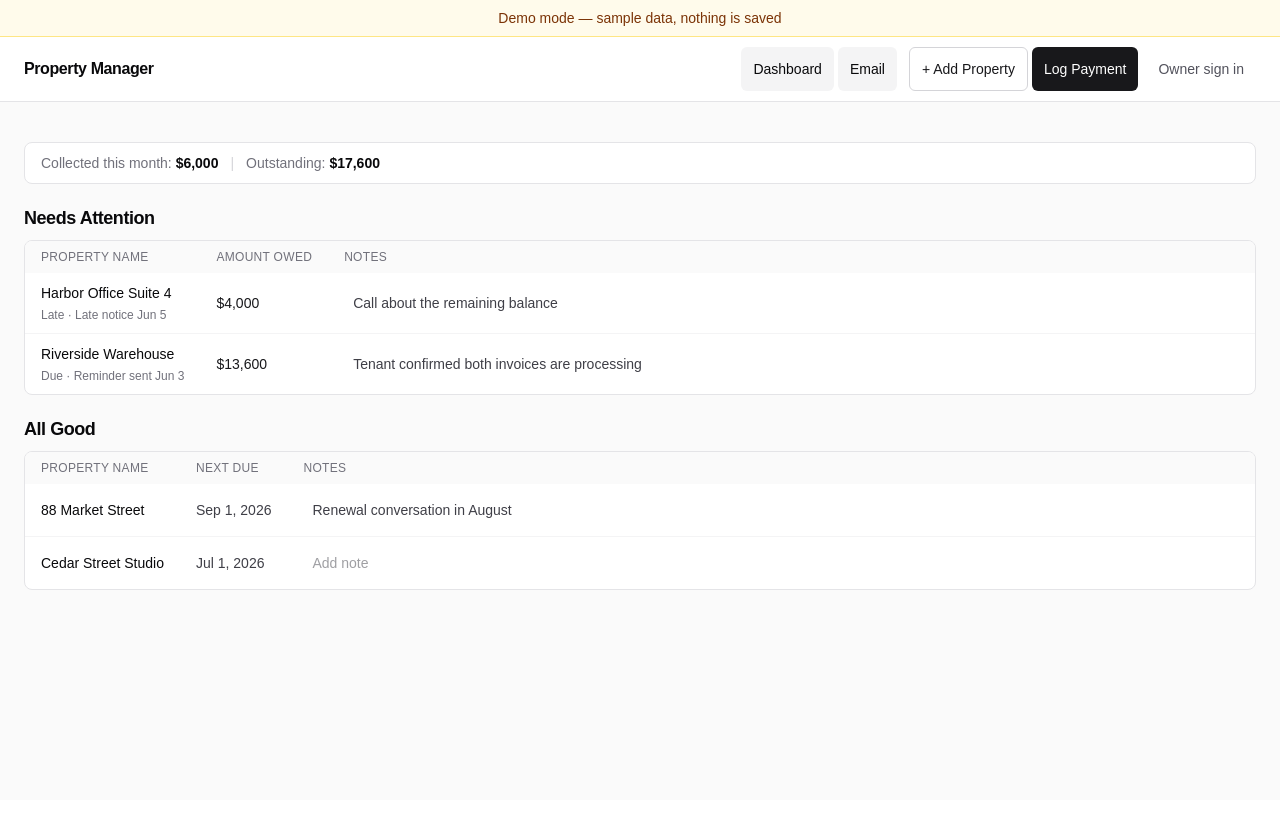
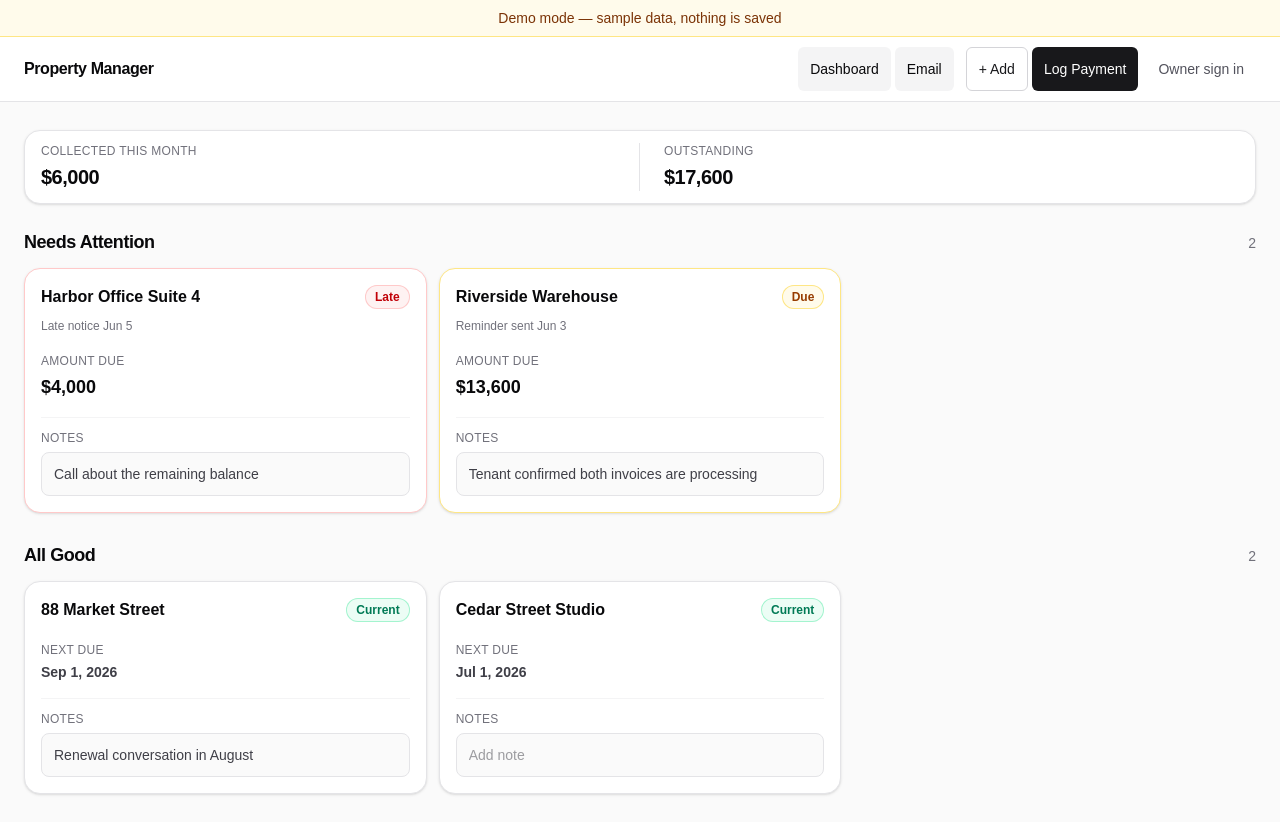
Before and after one commit to naubin4-png/property-management-app, a Next.js app: page /demo in a window 1280 px wide. Before the commit the page ends 800 px from the top, so only its background shows below. Built offline with nearby package versions, Linux system fonts and the light colour scheme.

Commit message:
feat: redesign dashboard as rent status cards

```diff
--- a/components/dashboard-nav.tsx
+++ b/components/dashboard-nav.tsx
@@ -73,18 +73,18 @@ export function TopBar({
             ))}
             {onAddProperty ? (
               <button
-                className={`${actionClass} ml-2 border border-zinc-300 text-zinc-900 hover:bg-zinc-50`}
-                onClick={onAddProperty}
-                type="button"
-              >
-                + Add Property
+              className={`${actionClass} ml-2 border border-zinc-300 text-zinc-900 hover:bg-zinc-50`}
+              onClick={onAddProperty}
+              type="button"
+            >
+                + Add
               </button>
             ) : (
               <Link
                 className={`${actionClass} ml-2 border border-zinc-300 text-zinc-900 hover:bg-zinc-50`}
                 href="/?addProperty=1"
               >
-                + Add Property
+                + Add
               </Link>
             )}
             {onLogPayment ? (
--- a/components/dashboard-view.tsx
+++ b/components/dashboard-view.tsx
@@ -15,10 +15,17 @@ export type DashboardSummary = {
 type DashboardViewProperty = DashboardProperty;
 
 const statusLabels: Record<DashboardStatus, string> = {
-  PAID: "Paid",
+  PAID: "Current",
   DUE: "Due",
   LATE: "Late",
-  NO_LEASE: "No Lease",
+  NO_LEASE: "No lease",
+};
+
+const statusStyles: Record<DashboardStatus, string> = {
+  PAID: "bg-emerald-50 text-emerald-700 ring-emerald-200",
+  DUE: "bg-amber-50 text-amber-800 ring-amber-200",
+  LATE: "bg-red-50 text-red-700 ring-red-200",
+  NO_LEASE: "bg-zinc-100 text-zinc-600 ring-zinc-200",
 };
 
 function formatCurrency(cents: number) {
@@ -32,7 +39,7 @@ function formatCurrency(cents: number) {
 
 function formatDate(date: Date | null) {
   if (!date) {
-    return "—";
+    return "No upcoming rent";
   }
 
   return new Intl.DateTimeFormat("en-US", {
@@ -43,41 +50,30 @@ function formatDate(date: Date | null) {
   }).format(date);
 }
 
-function propertyName(
-  property: DashboardViewProperty,
-  propertyBaseHref: string | null,
-) {
-  if (!propertyBaseHref) {
-    return property.name;
+function StatusBadge({ status }: { status: DashboardStatus }) {
+  return (
+    <span
+      className={`inline-flex shrink-0 rounded-full px-2.5 py-1 text-xs font-semibold ring-1 ring-inset ${statusStyles[status]}`}
+    >
+      {statusLabels[status]}
+    </span>
+  );
+}
+
+function EmailActivity({ property }: { property: DashboardViewProperty }) {
+  if (!property.latestEmail) {
+    return null;
   }
 
   return (
-    <Link
-      className="hover:underline"
-      href={`${propertyBaseHref}/${property.id}`}
-    >
-      {property.name}
-    </Link>
-  );
-}
-
-function AttentionStatus({ property }: { property: DashboardViewProperty }) {
-  const email = property.latestEmail
-    ? ` · ${property.latestEmail.label} ${property.latestEmail.sentAt.toLocaleDateString(
-        "en-US",
-        {
+    <span className="text-xs text-zinc-500">
+      {property.latestEmail.label}{" "}
+      {property.latestEmail.sentAt.toLocaleDateString("en-US", {
         month: "short",
         day: "numeric",
         timeZone: "UTC",
-        },
-      )}`
-    : "";
-
-  return (
-    <p className="mt-1 text-xs font-normal text-zinc-500">
-      {statusLabels[property.status]}
-      {email}
-    </p>
+      })}
+    </span>
   );
 }
 
@@ -88,68 +84,185 @@ function DashboardNote({
   property: DashboardViewProperty;
   onSaveNote?: (leaseId: string, note: string) => Promise<void> | void;
 }) {
-  const [note, setNote] = useState(property.dashboardNote ?? "");
+  const originalNote = property.dashboardNote ?? "";
+  const [note, setNote] = useState(originalNote);
+  const [savedNote, setSavedNote] = useState(originalNote);
+  const [error, setError] = useState<string | null>(null);
   const [isPending, startTransition] = useTransition();
 
   if (!property.leaseId) {
-    return <span className="text-zinc-400">-</span>;
+    return <span className="text-sm text-zinc-400">No active lease</span>;
   }
 
-  return (
-    <input
-      aria-label={`Notes for ${property.name}`}
-      className="h-8 w-full min-w-40 max-w-xs rounded-md border border-transparent bg-transparent px-2 text-sm text-zinc-700 outline-none hover:border-zinc-200 hover:bg-white focus:border-zinc-300 focus:bg-white disabled:opacity-60"
-      disabled={isPending}
-      onBlur={(event) => {
-        const nextNote = event.currentTarget.value;
-        if (nextNote === (property.dashboardNote ?? "")) {
+  function saveNote() {
+    const normalized = note.trim();
+    if (normalized === savedNote) {
       return;
     }
-        startTransition(() => {
-          void (onSaveNote ?? saveDashboardNote)(property.leaseId!, nextNote);
+    if (normalized.length > 500) {
+      setError("Use 500 characters or fewer.");
+      return;
+    }
+
+    setError(null);
+    startTransition(async () => {
+      try {
+        await (onSaveNote ?? saveDashboardNote)(property.leaseId!, normalized);
+        setNote(normalized);
+        setSavedNote(normalized);
+      } catch {
+        setError("Could not save this note.");
+      }
     });
+  }
+
+  const errorId = `note-error-${property.id}`;
+
+  return (
+    <div>
+      <input
+        aria-describedby={error ? errorId : undefined}
+        aria-invalid={error ? true : undefined}
+        aria-label={`Notes for ${property.name}`}
+        className="h-11 w-full rounded-lg border border-zinc-200 bg-zinc-50 px-3 text-sm text-zinc-700 outline-none transition focus:border-zinc-400 focus:bg-white focus:ring-2 focus:ring-zinc-200 disabled:opacity-60"
+        disabled={isPending}
+        maxLength={500}
+        onBlur={saveNote}
+        onClick={(event) => event.stopPropagation()}
+        onChange={(event) => {
+          setNote(event.target.value);
+          setError(null);
         }}
-      onClick={(event) => event.stopPropagation()}
-      onChange={(event) => setNote(event.target.value)}
-      onKeyDown={(event) => event.stopPropagation()}
+        onKeyDown={(event) => {
+          event.stopPropagation();
+          if (event.key === "Enter") {
+            event.currentTarget.blur();
+          }
+        }}
         placeholder="Add note"
         value={note}
       />
+      {error ? (
+        <p className="mt-1 text-xs text-red-700" id={errorId}>
+          {error}
+        </p>
+      ) : null}
+    </div>
   );
 }
 
 export function MoneyBar({ summary }: { summary: DashboardSummary }) {
   return (
-    <section className="rounded-lg border border-zinc-200 bg-white px-4 py-2.5 text-sm text-zinc-700">
-      <div className="flex flex-col gap-2 sm:flex-row sm:items-center sm:gap-0">
-        <span>
-          <span className="font-medium text-zinc-500">
-            Collected this month:
-          </span>{" "}
-          <span className="font-semibold text-zinc-950">
+    <section className="rounded-2xl border border-zinc-200 bg-white px-4 py-3 shadow-sm">
+      <dl className="grid grid-cols-1 gap-3 sm:grid-cols-2 sm:gap-0">
+        <div className="sm:border-r sm:border-zinc-200 sm:pr-6">
+          <dt className="text-xs font-medium uppercase tracking-wide text-zinc-500">
+            Collected this month
+          </dt>
+          <dd className="mt-1 text-xl font-semibold tracking-tight text-zinc-950">
             {formatCurrency(summary.collectedThisMonthCents)}
-          </span>
-        </span>
-        <span className="hidden px-3 text-zinc-300 sm:inline">|</span>
-        <span>
-          <span className="font-medium text-zinc-500">Outstanding:</span>{" "}
-          <span className="font-semibold text-zinc-950">
+          </dd>
+        </div>
+        <div className="sm:pl-6">
+          <dt className="text-xs font-medium uppercase tracking-wide text-zinc-500">
+            Outstanding
+          </dt>
+          <dd className="mt-1 text-xl font-semibold tracking-tight text-zinc-950">
             {formatCurrency(summary.outstandingCents)}
-          </span>
-        </span>
+          </dd>
         </div>
+      </dl>
     </section>
   );
 }
 
-function NeedsAttentionSection({
+function PropertyCard({
+  attention,
+  onOpen,
+  onSaveNote,
+  property,
+}: {
+  attention: boolean;
+  onOpen?: () => void;
+  onSaveNote?: (leaseId: string, note: string) => Promise<void> | void;
+  property: DashboardViewProperty;
+}) {
+  return (
+    <article
+      aria-label={onOpen ? `Open ${property.name}` : undefined}
+      className={`rounded-2xl border bg-white p-4 shadow-sm transition ${
+        onOpen
+          ? "cursor-pointer hover:-translate-y-0.5 hover:shadow-md focus:outline-none focus:ring-2 focus:ring-zinc-400 focus:ring-offset-2"
+          : ""
+      } ${
+        property.status === "LATE"
+          ? "border-red-200"
+          : property.status === "DUE"
+            ? "border-amber-200"
+            : "border-zinc-200"
+      }`}
+      onClick={onOpen}
+      onKeyDown={(event) => {
+        if (onOpen && (event.key === "Enter" || event.key === " ")) {
+          event.preventDefault();
+          onOpen();
+        }
+      }}
+      role={onOpen ? "link" : undefined}
+      tabIndex={onOpen ? 0 : undefined}
+    >
+      <div className="flex items-start justify-between gap-3">
+        <div className="min-w-0">
+          <h3 className="truncate font-semibold text-zinc-950">
+            {property.name}
+          </h3>
+          <div className="mt-1">
+            <EmailActivity property={property} />
+          </div>
+        </div>
+        <StatusBadge status={property.status} />
+      </div>
+
+      <div className="mt-4">
+        <p className="text-xs font-medium uppercase tracking-wide text-zinc-500">
+          {attention ? "Amount due" : "Next due"}
+        </p>
+        <p
+          className={`mt-1 font-semibold ${
+            attention ? "text-lg text-zinc-950" : "text-sm text-zinc-700"
+          }`}
+        >
+          {attention
+            ? formatCurrency(property.amountOwedCents)
+            : formatDate(property.nextDueDate)}
+        </p>
+      </div>
+
+      <div
+        className="mt-4 border-t border-zinc-100 pt-3"
+        onClick={(event) => event.stopPropagation()}
+      >
+        <p className="mb-1.5 text-xs font-medium uppercase tracking-wide text-zinc-500">
+          Notes
+        </p>
+        <DashboardNote onSaveNote={onSaveNote} property={property} />
+      </div>
+    </article>
+  );
+}
+
+function PropertySection({
+  attention,
+  onSaveNote,
   properties,
-  onSaveNote,
   propertyBaseHref,
+  title,
 }: {
+  attention: boolean;
+  onSaveNote?: (leaseId: string, note: string) => Promise<void> | void;
   properties: DashboardViewProperty[];
-  onSaveNote?: (leaseId: string, note: string) => Promise<void> | void;
   propertyBaseHref: string | null;
+  title: string;
 }) {
   const router = useRouter();
 
@@ -157,231 +270,27 @@ function NeedsAttentionSection({
     return null;
   }
 
-  function openProperty(propertyId: string) {
-    if (propertyBaseHref) {
-      router.push(`${propertyBaseHref}/${propertyId}`);
-    }
-  }
-
   return (
     <section>
+      <div className="flex items-baseline justify-between gap-4">
         <h2 className="text-lg font-semibold tracking-tight text-zinc-950">
-        Needs Attention
+          {title}
         </h2>
-
-      <div className="mt-2 hidden overflow-hidden rounded-lg border border-zinc-200 bg-white md:block">
-        <table className="w-full border-collapse text-left text-sm">
-          <thead className="bg-zinc-50 text-xs uppercase tracking-wide text-zinc-500">
-            <tr>
-              <th className="w-px whitespace-nowrap px-4 py-2 font-medium">
-                Property Name
-              </th>
-              <th className="w-40 whitespace-nowrap px-4 py-2 font-medium">
-                Amount Owed
-              </th>
-              <th className="w-full px-4 py-2 font-medium">Notes</th>
-            </tr>
-          </thead>
-          <tbody className="divide-y divide-zinc-100">
+        <span className="text-sm text-zinc-500">{properties.length}</span>
+      </div>
+      <div className="mt-3 grid gap-3 sm:grid-cols-2 xl:grid-cols-3">
         {properties.map((property) => (
-              <tr
-                className={
+          <PropertyCard
+            attention={attention}
+            key={property.id}
+            onOpen={
               propertyBaseHref
-                    ? "cursor-pointer hover:bg-zinc-50"
-                    : "hover:bg-zinc-50"
+                ? () => router.push(`${propertyBaseHref}/${property.id}`)
+                : undefined
             }
-                key={property.id}
-                onClick={() => openProperty(property.id)}
-                onKeyDown={(event) => {
-                  if (
-                    propertyBaseHref &&
-                    (event.key === "Enter" || event.key === " ")
-                  ) {
-                    event.preventDefault();
-                    openProperty(property.id);
-                  }
-                }}
-                tabIndex={propertyBaseHref ? 0 : undefined}
-              >
-                <td className="w-px whitespace-nowrap px-4 py-2.5 font-medium text-zinc-950">
-                  {propertyName(property, propertyBaseHref)}
-                  <AttentionStatus property={property} />
-                </td>
-                <td className="w-40 whitespace-nowrap px-4 py-2.5 font-medium text-zinc-900">
-                  {formatCurrency(property.amountOwedCents)}
-                </td>
-                <td className="w-full px-4 py-2.5">
-                  <DashboardNote onSaveNote={onSaveNote} property={property} />
-                </td>
-              </tr>
-            ))}
-          </tbody>
-        </table>
-      </div>
-
-      <div className="mt-2 space-y-2 md:hidden">
-        {properties.map((property) => (
-          <div
-            className={
-              propertyBaseHref
-                ? "cursor-pointer rounded-lg border border-zinc-200 bg-white p-4 shadow-sm"
-                : "rounded-lg border border-zinc-200 bg-white p-4 shadow-sm"
-            }
-            key={property.id}
-            onClick={() => openProperty(property.id)}
-            onKeyDown={(event) => {
-              if (
-                propertyBaseHref &&
-                (event.key === "Enter" || event.key === " ")
-              ) {
-                event.preventDefault();
-                openProperty(property.id);
-              }
-            }}
-            role={propertyBaseHref ? "link" : undefined}
-            tabIndex={propertyBaseHref ? 0 : undefined}
-          >
-            <p className="font-medium text-zinc-950">
-              {propertyName(property, propertyBaseHref)}
-            </p>
-            <AttentionStatus property={property} />
-            <dl className="mt-4 text-sm">
-              <div>
-                <dt className="text-zinc-500">Amount owed</dt>
-                <dd className="mt-1 font-medium text-zinc-900">
-                  {formatCurrency(property.amountOwedCents)}
-                </dd>
-              </div>
-            </dl>
-            <div className="mt-4">
-              <p className="mb-1 text-xs font-medium uppercase tracking-wide text-zinc-500">
-                Notes
-              </p>
-              <DashboardNote onSaveNote={onSaveNote} property={property} />
-            </div>
-          </div>
-        ))}
-      </div>
-    </section>
-  );
-}
-
-function AllGoodSection({
-  properties,
-  onSaveNote,
-  propertyBaseHref,
-}: {
-  properties: DashboardViewProperty[];
-  onSaveNote?: (leaseId: string, note: string) => Promise<void> | void;
-  propertyBaseHref: string | null;
-}) {
-  const router = useRouter();
-
-  if (properties.length === 0) {
-    return null;
-  }
-
-  function openProperty(propertyId: string) {
-    if (propertyBaseHref) {
-      router.push(`${propertyBaseHref}/${propertyId}`);
-    }
-  }
-
-  return (
-    <section>
-      <h2 className="text-lg font-semibold tracking-tight text-zinc-950">
-        All Good
-      </h2>
-
-      <div className="mt-2 hidden overflow-hidden rounded-lg border border-zinc-200 bg-white md:block">
-        <table className="w-full border-collapse text-left text-sm">
-          <thead className="bg-zinc-50 text-xs uppercase tracking-wide text-zinc-500">
-            <tr>
-              <th className="w-px whitespace-nowrap px-4 py-2 font-medium">
-                Property Name
-              </th>
-              <th className="w-40 whitespace-nowrap px-4 py-2 font-medium">
-                Next Due
-              </th>
-              <th className="w-full px-4 py-2 font-medium">Notes</th>
-            </tr>
-          </thead>
-          <tbody className="divide-y divide-zinc-100">
-            {properties.map((property) => (
-              <tr
-                className={
-                  propertyBaseHref
-                    ? "cursor-pointer hover:bg-zinc-50"
-                    : "hover:bg-zinc-50"
-                }
-                key={property.id}
-                onClick={() => openProperty(property.id)}
-                onKeyDown={(event) => {
-                  if (
-                    propertyBaseHref &&
-                    (event.key === "Enter" || event.key === " ")
-                  ) {
-                    event.preventDefault();
-                    openProperty(property.id);
-                  }
-                }}
-                tabIndex={propertyBaseHref ? 0 : undefined}
-              >
-                <td className="w-px whitespace-nowrap px-4 py-2.5 font-medium text-zinc-950">
-                  {propertyName(property, propertyBaseHref)}
-                </td>
-                <td className="w-40 whitespace-nowrap px-4 py-2.5 text-zinc-700">
-                  {formatDate(property.nextDueDate)}
-                </td>
-                <td className="w-full px-4 py-2.5">
-                  <DashboardNote onSaveNote={onSaveNote} property={property} />
-                </td>
-              </tr>
-            ))}
-          </tbody>
-        </table>
-      </div>
-
-      <div className="mt-2 space-y-2 md:hidden">
-        {properties.map((property) => (
-          <div
-            className={
-              propertyBaseHref
-                ? "cursor-pointer rounded-lg border border-zinc-200 bg-white p-4 shadow-sm"
-                : "rounded-lg border border-zinc-200 bg-white p-4 shadow-sm"
-            }
-            key={property.id}
-            onClick={() => openProperty(property.id)}
-            onKeyDown={(event) => {
-              if (
-                propertyBaseHref &&
-                (event.key === "Enter" || event.key === " ")
-              ) {
-                event.preventDefault();
-                openProperty(property.id);
-              }
-            }}
-            role={propertyBaseHref ? "link" : undefined}
-            tabIndex={propertyBaseHref ? 0 : undefined}
-          >
-            <p className="font-medium text-zinc-950">
-              {propertyName(property, propertyBaseHref)}
-            </p>
-            <div className="mt-4">
-              <p className="text-xs font-medium uppercase tracking-wide text-zinc-500">
-                Next Due
-              </p>
-              <p className="mt-1 text-sm text-zinc-700">
-                {formatDate(property.nextDueDate)}
-              </p>
-            </div>
-            <div className="mt-4">
-              <p className="mb-1 text-xs font-medium uppercase tracking-wide text-zinc-500">
-                Notes
-              </p>
-              <DashboardNote onSaveNote={onSaveNote} property={property} />
-            </div>
-          </div>
+            onSaveNote={onSaveNote}
+            property={property}
+          />
         ))}
       </div>
     </section>
@@ -400,16 +309,20 @@ export function PropertyTable({
   propertyBaseHref?: string | null;
 }) {
   return (
-    <div className="space-y-5">
-      <NeedsAttentionSection
+    <div className="space-y-7">
+      <PropertySection
+        attention
         onSaveNote={onSaveNote}
         properties={needsAttention}
         propertyBaseHref={propertyBaseHref}
+        title="Needs Attention"
       />
-      <AllGoodSection
+      <PropertySection
+        attention={false}
         onSaveNote={onSaveNote}
         properties={allGood}
         propertyBaseHref={propertyBaseHref}
+        title="All Good"
       />
     </div>
   );
@@ -435,36 +348,36 @@ export function DashboardView({
   const hasProperties = needsAttention.length > 0 || allGood.length > 0;
 
   return (
-    <main className="mx-auto max-w-7xl px-4 py-8 sm:px-6 sm:py-10">
+    <main className="mx-auto max-w-7xl px-4 py-5 sm:px-6 sm:py-7">
       <MoneyBar summary={summary} />
 
       {!hasProperties ? (
-        <section className="mt-8 rounded-xl border border-dashed border-zinc-300 bg-white px-6 py-16 text-center">
+        <section className="mt-5 rounded-2xl border border-dashed border-zinc-300 bg-white px-6 py-14 text-center">
           <h2 className="text-xl font-semibold tracking-tight text-zinc-950">
-            Add your first property
+            Add your first space
           </h2>
           <p className="mx-auto mt-2 max-w-md text-sm leading-6 text-zinc-600">
-            Start by adding a property, then attach its tenant and lease details.
+            Add a space, tenant, and lease to start tracking rent.
           </p>
           {onAddProperty ? (
             <button
-              className="mt-6 inline-flex h-10 items-center rounded-md bg-zinc-900 px-4 text-sm font-medium text-white hover:bg-zinc-800"
+              className="mt-6 inline-flex min-h-11 items-center rounded-lg bg-zinc-900 px-4 text-sm font-medium text-white hover:bg-zinc-800"
               onClick={onAddProperty}
               type="button"
             >
-              Add Your First Property
+              Add
             </button>
           ) : (
             <Link
-              className="mt-6 inline-flex h-10 items-center rounded-md bg-zinc-900 px-4 text-sm font-medium text-white hover:bg-zinc-800"
+              className="mt-6 inline-flex min-h-11 items-center rounded-lg bg-zinc-900 px-4 text-sm font-medium text-white hover:bg-zinc-800"
               href={emptyActionHref}
             >
-              Add Your First Property
+              Add
             </Link>
           )}
         </section>
       ) : (
-        <div className="mt-5">
+        <div className="mt-6">
           <PropertyTable
             allGood={allGood}
             needsAttention={needsAttention}
```
Also changed, not shown: app/(dashboard)/dashboard/actions.ts (+11 -1 lines), lib/dashboard.ts (+16 -6 lines), 1 other file (tests, documents, lock files or other folders). Lines whose indentation alone changed are shown as unchanged.
